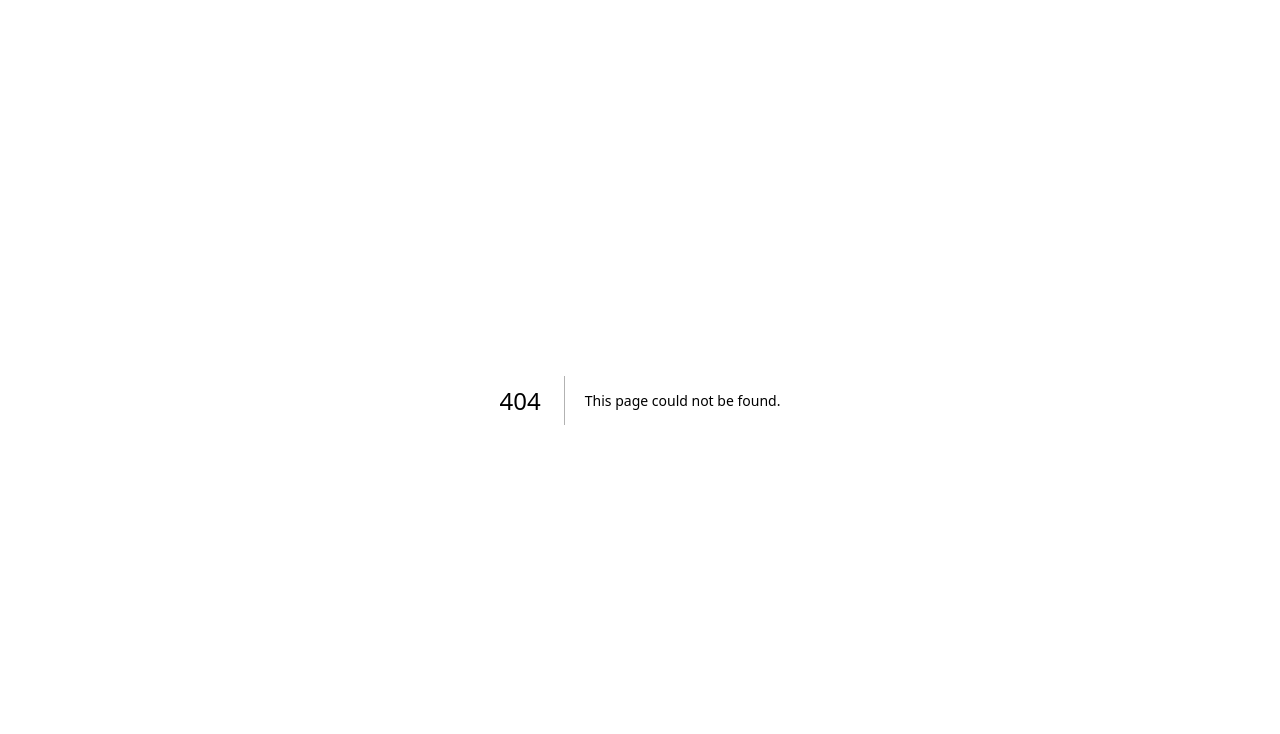
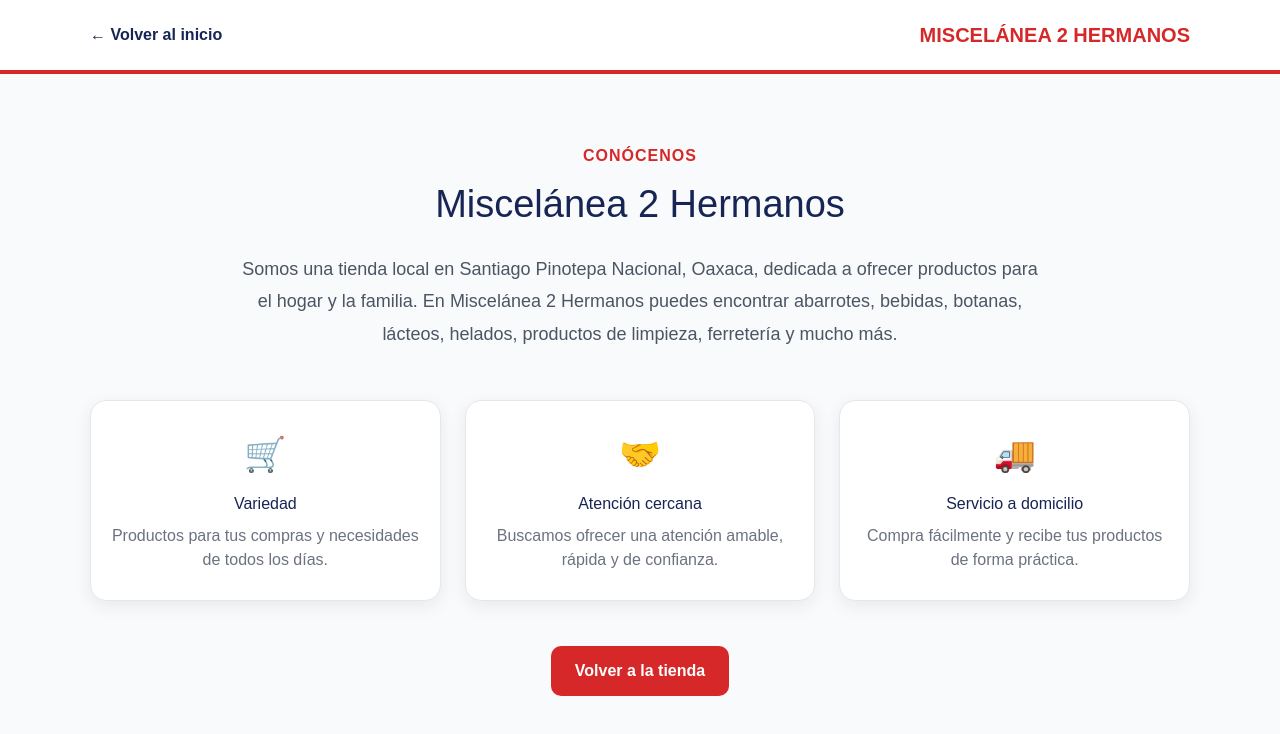
Before and after one commit to Vanchy451/miscelanea-dos-hermanos, a Next.js app: page /nosotros in a window 1280 px wide. Before the commit this address had no page. Shown: the top 734 px of the page. Built offline with nearby package versions, Linux system fonts and the light colour scheme.

Commit message:
Agregue pagina Nosotros

```diff
--- a/src/app/components/Header.jsx
+++ b/src/app/components/Header.jsx
@@ -54,7 +54,7 @@ export default function Header({
   <a href="#inicio">Inicio</a>
   <a href="#categorias">Categorías</a>
   <a href="#promociones">Promociones</a>
-  <a href="#nosotros">Nosotros</a>
+  <a href="/nosotros">Nosotros</a>
   <a href="#contacto">Contacto</a>
 </nav>
 
@@ -96,7 +96,7 @@ export default function Header({
           <a href="#promociones" onClick={cerrarMenu}>
             Promociones
           </a>
-          <a href="#nosotros" onClick={cerrarMenu}>
+          <a href="/nosotros" onClick={cerrarMenu}>
             Nosotros
           </a>
           <a href="#contacto" onClick={cerrarMenu}>
--- /dev/null
+++ b/src/app/nosotros/page.js
@@ -0,0 +1,161 @@
+import Link from "next/link";
+
+export const metadata = {
+  title: "Nosotros",
+  description:
+    "Conoce Miscelánea 2 Hermanos, una tienda local en Santiago Pinotepa Nacional, Oaxaca.",
+};
+
+export default function Nosotros() {
+  return (
+    <main
+      style={{
+        minHeight: "100vh",
+        background: "#f8fafc",
+      }}
+    >
+      {/* ENCABEZADO */}
+      <header
+        style={{
+          background: "#ffffff",
+          borderBottom: "4px solid #d62828",
+          padding: "20px",
+        }}
+      >
+        <div
+          style={{
+            maxWidth: "1100px",
+            margin: "0 auto",
+            display: "flex",
+            alignItems: "center",
+            justifyContent: "space-between",
+            gap: "20px",
+          }}
+        >
+          <Link
+            href="/"
+            style={{
+              textDecoration: "none",
+              color: "#172554",
+              fontWeight: "700",
+            }}
+          >
+            ← Volver al inicio
+          </Link>
+
+          <strong
+            style={{
+              color: "#d62828",
+              fontSize: "20px",
+            }}
+          >
+            MISCELÁNEA 2 HERMANOS
+          </strong>
+        </div>
+      </header>
+
+      {/* CONTENIDO */}
+      <section
+        style={{
+          padding: "70px 20px",
+        }}
+      >
+        <div
+          style={{
+            maxWidth: "1100px",
+            margin: "0 auto",
+            textAlign: "center",
+          }}
+        >
+          <p
+            style={{
+              color: "#d62828",
+              fontWeight: "800",
+              letterSpacing: "1px",
+              marginBottom: "8px",
+            }}
+          >
+            CONÓCENOS
+          </p>
+
+          <h1
+            style={{
+              color: "#172554",
+              fontSize: "38px",
+              marginBottom: "20px",
+            }}
+          >
+            Miscelánea 2 Hermanos
+          </h1>
+
+          <p
+            style={{
+              maxWidth: "800px",
+              margin: "0 auto",
+              fontSize: "18px",
+              lineHeight: "1.8",
+              color: "#4b5563",
+            }}
+          >
+            Somos una tienda local en Santiago Pinotepa Nacional, Oaxaca,
+            dedicada a ofrecer productos para el hogar y la familia.
+            En Miscelánea 2 Hermanos puedes encontrar abarrotes, bebidas,
+            botanas, lácteos, helados, productos de limpieza, ferretería
+            y mucho más.
+          </p>
+
+          <div
+            style={{
+              display: "grid",
+              gridTemplateColumns:
+                "repeat(auto-fit, minmax(230px, 1fr))",
+              gap: "24px",
+              marginTop: "50px",
+            }}
+          >
+            <div className="about-card">
+              <div className="about-icon">🛒</div>
+              <h3>Variedad</h3>
+              <p>
+                Productos para tus compras y necesidades de todos los días.
+              </p>
+            </div>
+
+            <div className="about-card">
+              <div className="about-icon">🤝</div>
+              <h3>Atención cercana</h3>
+              <p>
+                Buscamos ofrecer una atención amable, rápida y de confianza.
+              </p>
+            </div>
+
+            <div className="about-card">
+              <div className="about-icon">🚚</div>
+              <h3>Servicio a domicilio</h3>
+              <p>
+                Compra fácilmente y recibe tus productos de forma práctica.
+              </p>
+            </div>
+          </div>
+
+          <div style={{ marginTop: "45px" }}>
+            <Link
+              href="/"
+              style={{
+                display: "inline-block",
+                background: "#d62828",
+                color: "#ffffff",
+                textDecoration: "none",
+                padding: "13px 24px",
+                borderRadius: "10px",
+                fontWeight: "700",
+              }}
+            >
+              Volver a la tienda
+            </Link>
+          </div>
+        </div>
+      </section>
+    </main>
+  );
+}
--- a/src/app/page.js
+++ b/src/app/page.js
@@ -965,88 +965,7 @@ const totalCarrito = carrito.reduce(
           </div>
         </div>
       </section>
-{/* =========================
-    SECCIÓN NOSOTROS
-========================= */}
-<section
-  id="nosotros"
-  style={{
-    padding: "70px 20px",
-    background: "#f8fafc",
-  }}
->
-  <div
-    style={{
-      maxWidth: "1100px",
-      margin: "0 auto",
-      textAlign: "center",
-    }}
-  >
-    <p
-      style={{
-        color: "#d62828",
-        fontWeight: "800",
-        marginBottom: "8px",
-        letterSpacing: "1px",
-      }}
-    >
-      CONÓCENOS
-    </p>
-
-    <h2
-      style={{
-        fontSize: "32px",
-        color: "#172554",
-        marginBottom: "20px",
-      }}
-    >
-      Miscelánea 2 Hermanos
-    </h2>
-
-    <p
-      style={{
-        maxWidth: "800px",
-        margin: "0 auto",
-        fontSize: "17px",
-        lineHeight: "1.7",
-        color: "#4b5563",
-      }}
-    >
-      Somos una tienda local en Santiago Pinotepa Nacional, Oaxaca,
-      dedicada a ofrecer productos para el hogar y la familia.
-      En Miscelánea 2 Hermanos puedes encontrar abarrotes, bebidas,
-      botanas, lácteos, helados, productos de limpieza, ferretería
-      y mucho más.
-    </p>
-
-    <div
-      style={{
-        display: "grid",
-        gridTemplateColumns: "repeat(auto-fit, minmax(220px, 1fr))",
-        gap: "20px",
-        marginTop: "40px",
-      }}
-    >
-      <div className="about-card">
-        <div className="about-icon">🛒</div>
-        <h3>Variedad</h3>
-        <p>Productos para tus compras y necesidades de todos los días.</p>
-      </div>
-
-      <div className="about-card">
-        <div className="about-icon">🤝</div>
-        <h3>Atención cercana</h3>
-        <p>Buscamos ofrecer una atención amable, rápida y de confianza.</p>
-      </div>
-
-      <div className="about-card">
-        <div className="about-icon">🚚</div>
-        <h3>Servicio a domicilio</h3>
-        <p>Realiza tu compra fácilmente y recibe tus productos de forma práctica.</p>
-      </div>
-    </div>
-  </div>
-</section>
+
       {/* CONTACTO */}
       <section
 
```
